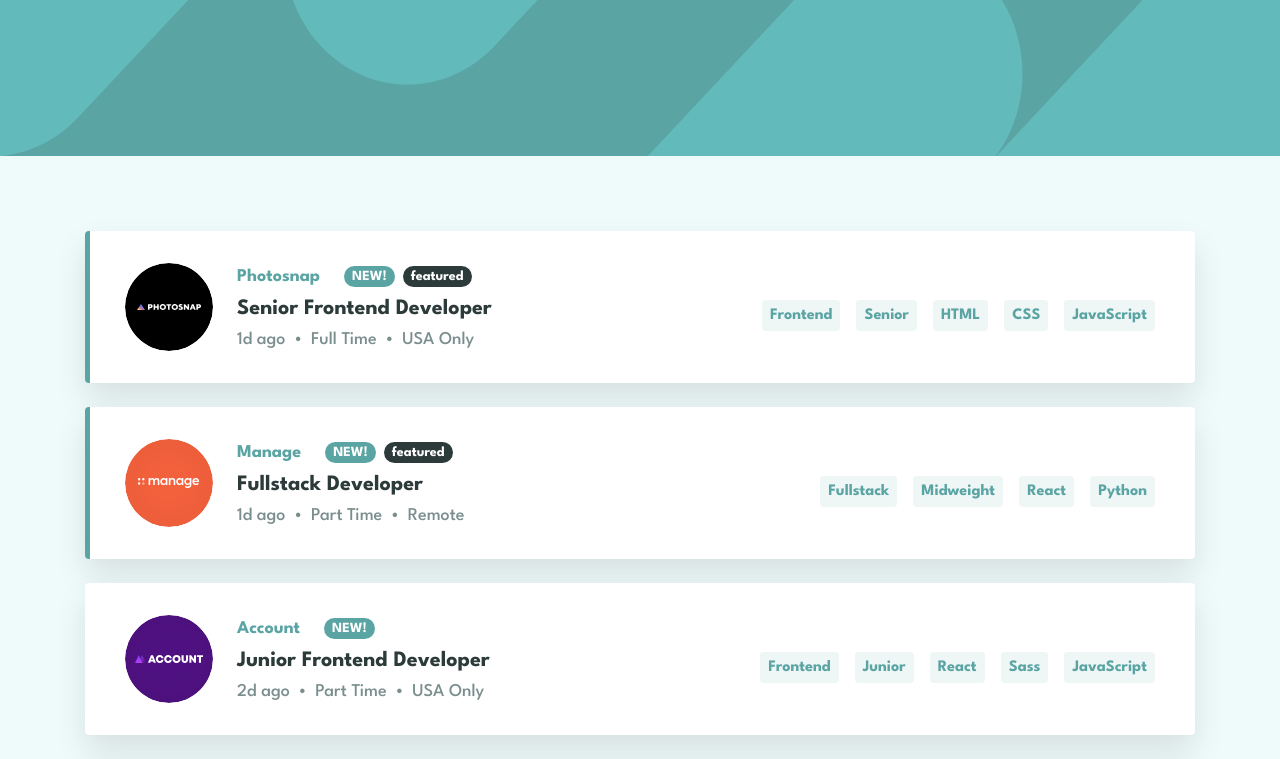
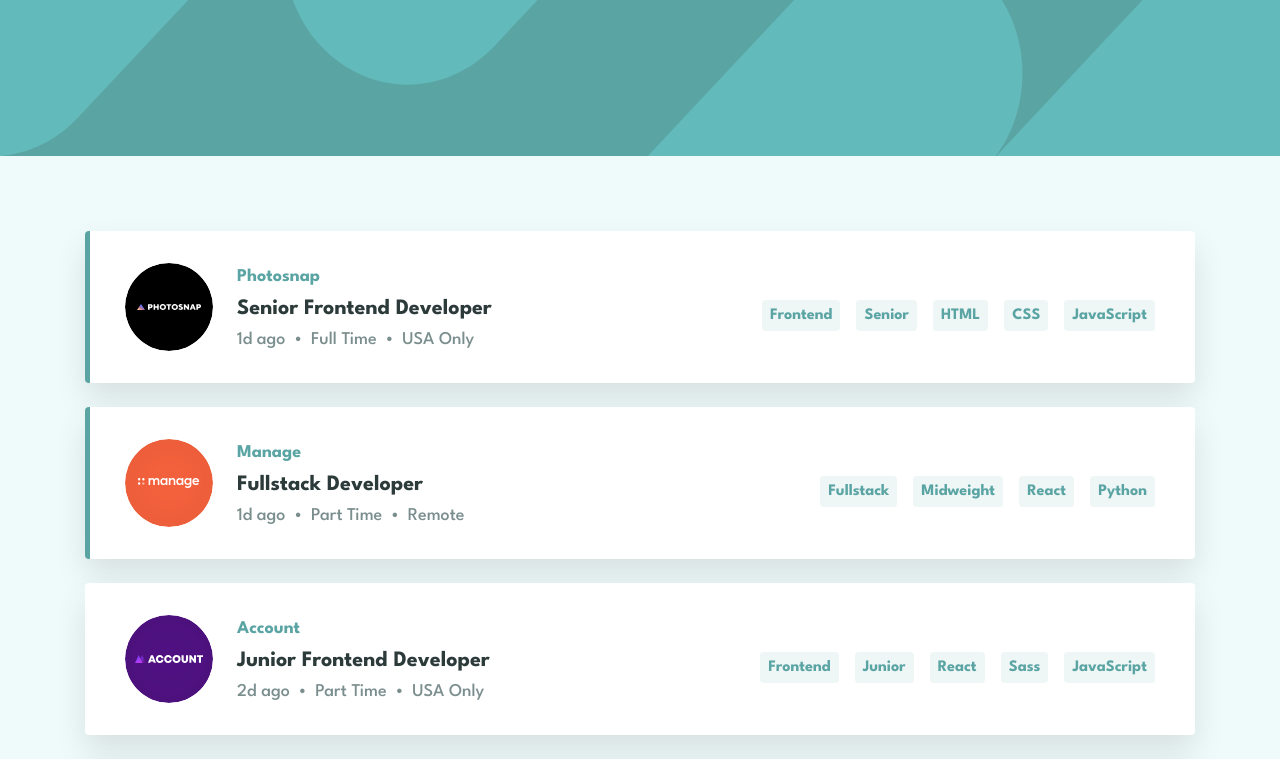
Before and after one commit to reallyUndefined/FrontendMentor-Job_Listings, a React (Create React App) app: page / in a window 1280 px wide. Shown: the top 759 px of the page. Built offline with nearby package versions, Linux system fonts and the light colour scheme.

Commit message:
readme file

```diff
--- a/src/components/pill/Pill.component.tsx
+++ b/src/components/pill/Pill.component.tsx
@@ -6,7 +6,7 @@ interface PillProps {
   color?: string;
 }
 function Pill({ name, color = desaturatedDarkCyan }: PillProps) {
-  return <SPill color={color}>{name}</SPill>;
+  return <SPill bgColor={color}>{name}</SPill>;
 }
 
 export default Pill;
--- a/src/components/pill/Pill.styles.tsx
+++ b/src/components/pill/Pill.styles.tsx
@@ -1,6 +1,9 @@
 import styled from "styled-components";
 
-export const SPill = styled.div`
+interface SPillProps {
+  bgColor: string;
+}
+export const SPill = styled.div<SPillProps>`
   border-radius: 99rem;
   background-color: ${({ color }) => color};
   color: white;
```
Also changed, not shown: 1 other file (tests, documents, lock files or other folders).
